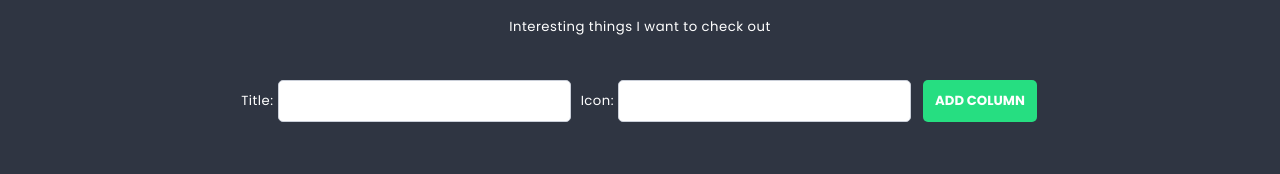
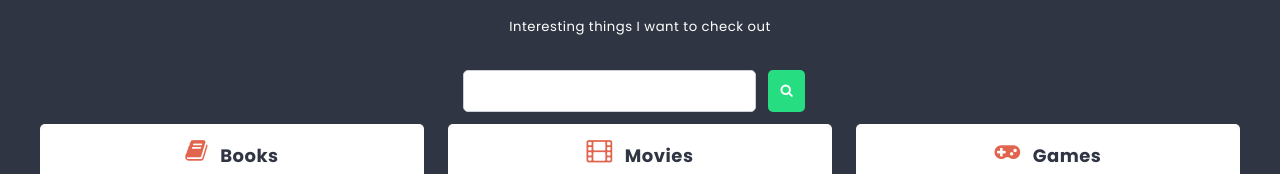
Before and after one commit to iwo-jarek/my-first-react-app, a React (Create React App) app: page /list/1 in a window 1280 px wide. Shown: the part 305-479 px from the top of the page. Built offline with nearby package versions, Linux system fonts and the light colour scheme.

Commit message:
navigate

```diff
--- a/src/components/Column/Column.js
+++ b/src/components/Column/Column.js
@@ -5,7 +5,7 @@ import { useSelector } from 'react-redux';
 import { getFilteredCards } from '../../redux/store';
 
 const Column = props => {
-  const cards = useSelector((state) => getFilteredCards(state, props.id));
+  const cards = useSelector(state => getFilteredCards(state, props.id));
 
     return (
     <article className={styles.column}>
--- a/src/components/Home/Home.js
+++ b/src/components/Home/Home.js
@@ -1,5 +1,4 @@
 import Hero from '../Hero/Hero';
-import SearchForm from '../SearchForm/SearchForm';
 import Lists from '../Lists/Lists';
 
 
@@ -7,7 +6,7 @@ const Home = () => {
   return (
     <>
       <Hero />
-      <SearchForm />
+
       <Lists />
     </>
   );
--- a/src/components/List/List.js
+++ b/src/components/List/List.js
@@ -1,15 +1,21 @@
 import styles from './List.module.scss';
 import Column from './../Column/Column';
 import ColumnForm from './../ColumnForm/ColumnForm';
+import { useParams } from 'react-router';
 import { useSelector } from 'react-redux';
 import { getColumnsByList } from '../../redux/store';
-import { useParams } from 'react-router';
 import { getListById } from '../../redux/store';
+
+import { Navigate } from 'react-router-dom';
+import SearchForm from '../SearchForm/SearchForm';
+
 
 const List = () => {
   const { listId } = useParams();
   const listData = useSelector(state => getListById(state, listId))
   const columns = useSelector(state => getColumnsByList(state, listId));
+
+  if(!listData) return <Navigate to="/" />
 
   return (
     <div className={styles.list}>
@@ -17,14 +23,18 @@ const List = () => {
         <h2 className={styles.title}>{listData.title}</h2>
       </header>
       <p className={styles.description}>{listData.description}</p>
+      <SearchForm />
       <section className={styles.columns}>
         {columns.map(column =>
+
           <Column
             key={column.id}
             {...column} />
         )}
       </section>
+
       <ColumnForm listId={listId} />
+
     </div>
   );
 };
--- a/src/components/Lists/Lists.js
+++ b/src/components/Lists/Lists.js
@@ -4,14 +4,16 @@ import { Link } from "react-router-dom";
 import { useSelector } from 'react-redux';
 import { getAllLists } from '../../redux/store';
 
+
+
 const Lists = () => {
-  const lists = useSelector(lists => getAllLists(lists));
+  const lists = useSelector(getAllLists);
 
   return (
     <section className={styles.lists}>
       <h2 className={styles.heading}>Browse lists</h2>
       {lists.map(list => (
-        <Link key={list.id} to={"/list/" + list.id} className={styles.listLink}>
+        <Link key={list.id} to={"list/" + list.id} className={styles.listLink}>
           <h3>{list.title}</h3>
           <p>{list.description}</p>
         </Link>
--- a/src/components/SearchForm/SearchForm.js
+++ b/src/components/SearchForm/SearchForm.js
@@ -2,11 +2,12 @@ import styles from './SearchForm.module.scss';
 import TextInput from '../TextInput/TextInput';
 import Button from '../Button/Button';
 import { useState } from 'react';
-import { useDispatch } from 'react-redux';
+import { useDispatch, useSelector } from 'react-redux';
 import { searchStr } from '../../redux/store';
 
 const SearchForm = () => {
-  const [searchString, setSearchString] = useState('');
+  const searchFormStr = useSelector(state => state.searchString.searchString);
+  const [searchString, setSearchString] = useState();
 
   const handleSubmit = e => {
     e.preventDefault();
@@ -18,7 +19,7 @@ const SearchForm = () => {
 
   return (
     <form className={styles.searchForm} onSubmit={handleSubmit}>
-      <TextInput placeholder="Search..." value={searchString} onChange={e => setSearchString(e.target.value)} />
+      <TextInput placeholder={searchFormStr} value={searchString} onChange={e => setSearchString(e.target.value)} />
       <Button>
         <span className="fa fa-search" />
       </Button>
--- a/src/redux/initialState.js
+++ b/src/redux/initialState.js
@@ -2,19 +2,30 @@ const initialState = {
     columns: [
       {
         id: '1',
+        listId: '1',
         title: 'Books',
         icon: 'book',
       },
       {
         id: '2',
+        listId: '1',
         title: 'Movies',
         icon: 'film',
       },
       {
         id: '3',
+        listId: '1',
         title: 'Games',
         icon: 'gamepad',
+      },
+
+      {
+        id: '4',
+        listId: '2',
+        title: 'songs',
+        icon: 'music',
       }
+
     ],
 
     cards: [
--- a/src/redux/store.js
+++ b/src/redux/store.js
@@ -7,14 +7,12 @@ import strContains from '../utils/strContains';
 export const getFilteredCards = ({ cards, searchString }, columnId) => cards
   .filter(card => card.columnId === columnId && strContains(card.title, searchString));
 
-export const getAllColumns = state => state.columns;
-
+export const getAllColumns = (state => state.columns);
 export const getListById = ({ lists }, listId) => lists.find(list => list.id === listId);
-
 export const getColumnsByList = ({ columns }, listId) => columns
   .filter(column => column.listId === listId);
 
-  export const getAllLists = ({ lists }) => lists;
+export const getAllLists = ({ lists }) => lists;
 
 // action creators
 export const addColumn = payload => ({ type: 'ADD_COLUMN', payload });
```
